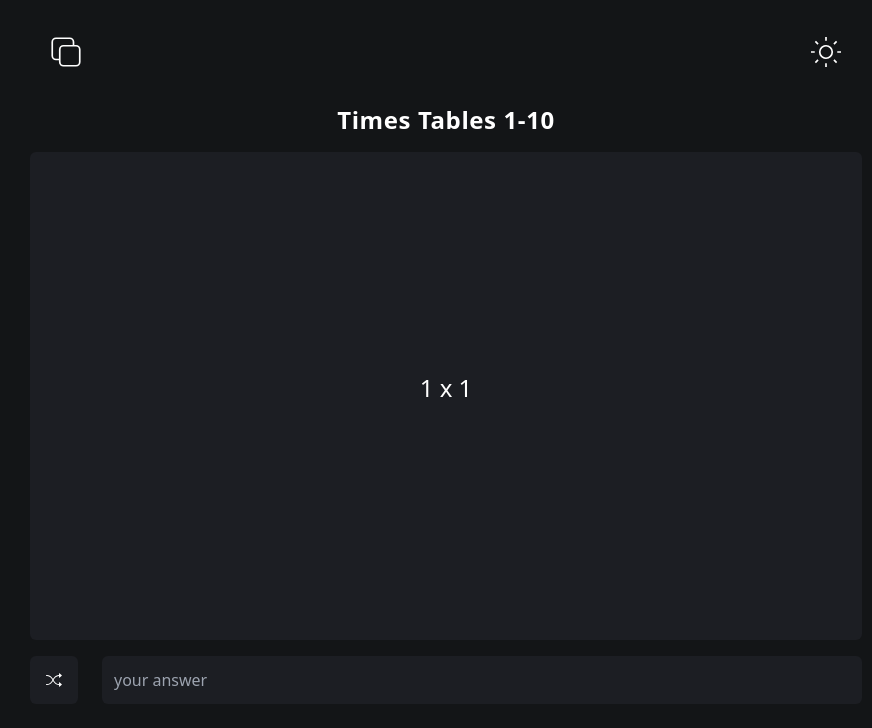
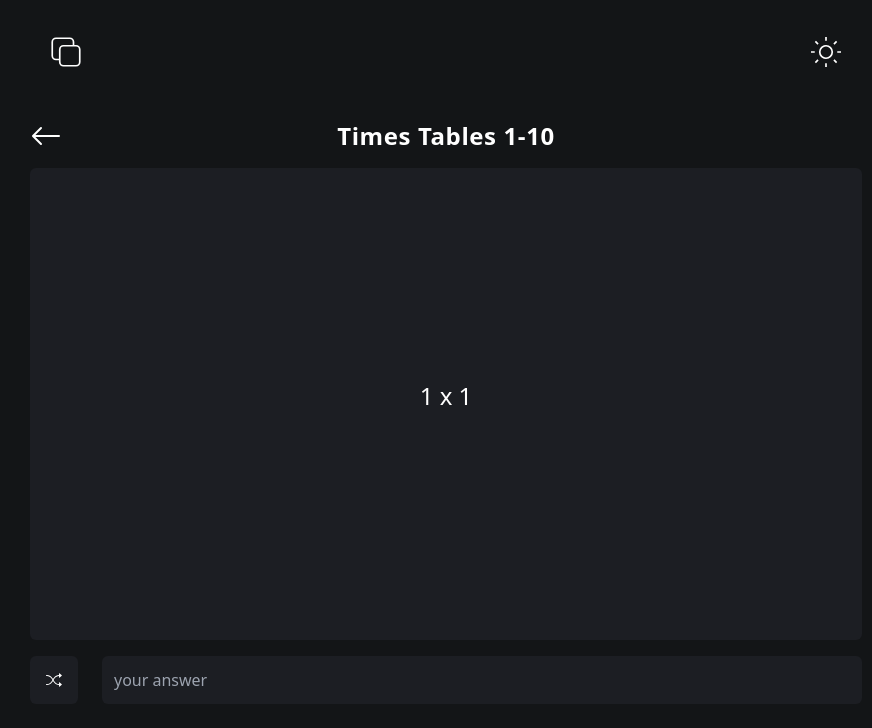
Before and after one commit to DaraghColl/basics, a React (Vite) app: page /topic-learn/1 in a window 1280 px wide. Shown: the top 728 px of the page, without its empty margins (194-1066 px from the left). Built offline with nearby package versions, Linux system fonts and the light colour scheme.

Commit message:
feat: topic lean back link

```diff
--- a/src/pages/topic-learn/topic-learn.tsx
+++ b/src/pages/topic-learn/topic-learn.tsx
@@ -1,4 +1,4 @@
-import { useParams } from 'react-router-dom';
+import { Link, useParams } from 'react-router-dom';
 import { toast } from 'react-toastify';
 import { topicList } from '../../content/topics';
 import { TopicLearnSlide } from './components/topic-learn-slide/topic-learn-slide';
@@ -39,7 +39,20 @@ const TopicLearn = () => {
     };
 
     return (
-      <div className="flex h-3/4 w-full flex-col gap-4">
+      <div className="relative flex h-3/4 w-full flex-col gap-4">
+        <Link to="/topic-list">
+          <svg
+            className="absolute top-4 h-8 w-8"
+            xmlns="http://www.w3.org/2000/svg"
+            width="16"
+            height="16"
+            fill="currentColor"
+            viewBox="0 0 16 16"
+          >
+            <path d="M15 8a.5.5 0 0 0-.5-.5H2.707l3.147-3.146a.5.5 0 1 0-.708-.708l-4 4a.5.5 0 0 0 0 .708l4 4a.5.5 0 0 0 .708-.708L2.707 8.5H14.5A.5.5 0 0 0 15 8z" />
+          </svg>
+        </Link>
+
         <h2 className="text-center text-2xl font-bold tracking-wide">{title}</h2>
         <div
           className="scrollbar no-scrollbar flex h-full w-full snap-x snap-mandatory gap-8 overflow-scroll scroll-smooth"
```
